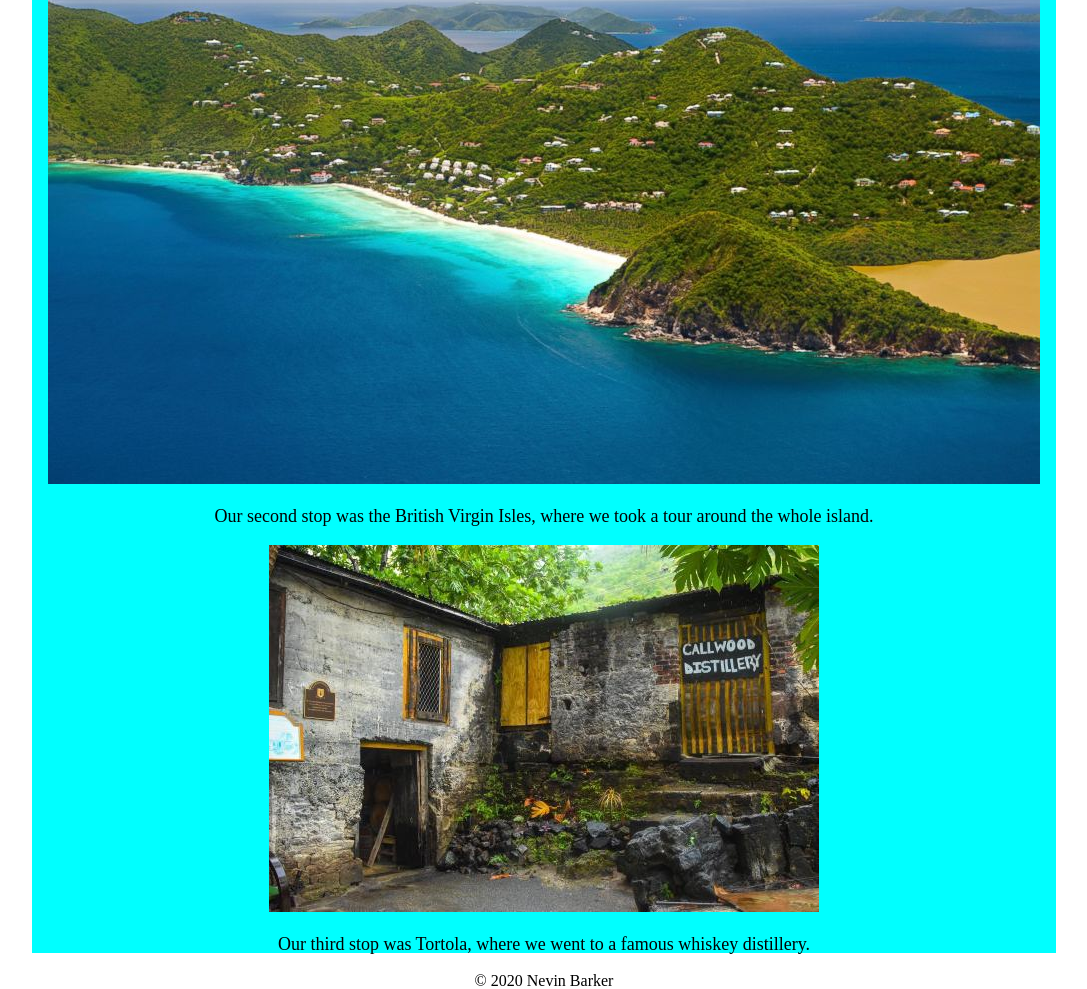
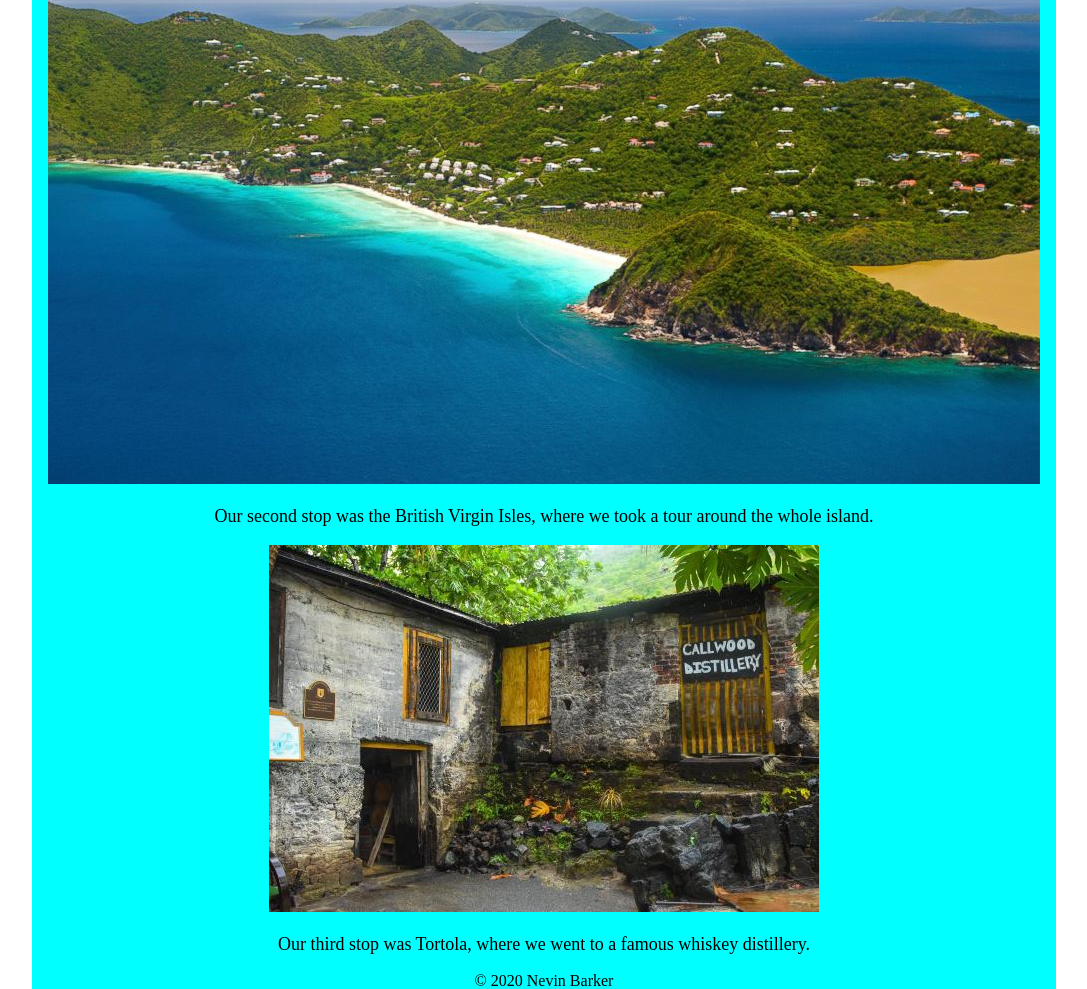
Before and after one commit to mrwafflesman/html-me-something, a plain HTML site: page index.html in a window 1280 px wide. Shown: the part 1448-2437 px from the top of the page, without its empty margins (96-1183 px from the left). Drawn offline with Linux system fonts and the light colour scheme.

Commit message:
final commit

```diff
--- a/styles.css
+++ b/styles.css
@@ -81,6 +81,9 @@ p {
 }
 
 footer {
+    margin-left: 10%;
+    margin-right: 10%;
     padding-top: 20px;
     text-align: center;
+    background-color: aqua;
 }
```
